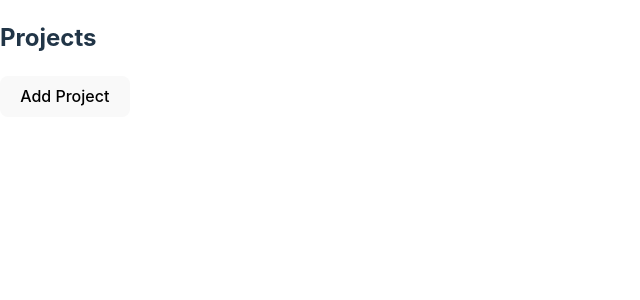
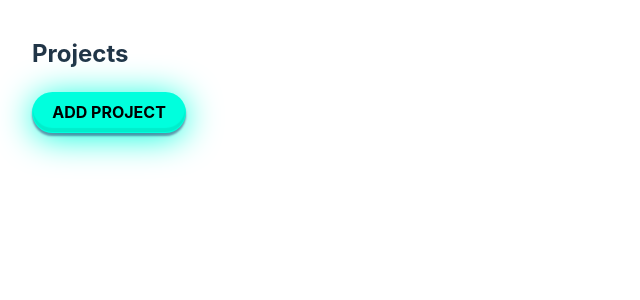
Before and after one commit to Johan-Melin/sketch-ux, a React (Vite) app: page / in a window 1280 px wide. Shown: the top 300 px of the page, without its empty margins (0-640 px from the left). Built offline with nearby package versions, Linux system fonts and the light colour scheme.

Commit message:
style project menu button

```diff
--- a/src/App.jsx
+++ b/src/App.jsx
@@ -1,6 +1,7 @@
 import { useState } from 'react';
 import ProjectMenu from './components/ProjectMenu';
 import ScreenEditor from './components/ScreenEditor';
+import "./App.css";
 
 function App() {
   const [currentScreen, setCurrentScreen] = useState(null);
--- /dev/null
+++ b/src/components/ProjectMenu.css
@@ -0,0 +1,12 @@
+.glowBtn {
+    background-color: #0fd;
+    border-radius: 9999px;
+    color: #000;
+    box-shadow: 0 3px 2px rgba(0,0,70,.4), 0 4px 35px #0fd, inset 0 -4px 1px #0ec;
+    transition: all 0.2s ease-out;
+}
+
+.glowBtn:hover {
+    color: #fff;
+    transform: scale(1.05);
+}
--- a/src/components/ProjectMenu.jsx
+++ b/src/components/ProjectMenu.jsx
@@ -1,4 +1,5 @@
 import { useState, useCallback } from 'react';
+import "./ProjectMenu.css";
 
 import PropTypes from 'prop-types';
 
@@ -69,7 +70,7 @@ const ProjectMenu = ({ onScreenSelect }) => {
               </li>
             ))}
           </ol>
-          <button onClick={addProject}>Add Project</button>
+          <button onClick={addProject} className="glowBtn">Add Project</button>
         </>
       ) : (
         <>
--- a/src/index.css
+++ b/src/index.css
@@ -13,15 +13,6 @@
   -moz-osx-font-smoothing: grayscale;
 }
 
-a {
-  font-weight: 500;
-  color: #646cff;
-  text-decoration: inherit;
-}
-a:hover {
-  color: #535bf2;
-}
-
 body {
   margin: 0;
   display: flex;
@@ -29,28 +20,14 @@ body {
   min-height: 100vh;
 }
 
-h1 {
-  font-size: 3.2em;
-  line-height: 1.1;
-}
-
 button {
-  border-radius: 8px;
   border: 1px solid transparent;
   padding: 0.6em 1.2em;
   font-size: 1em;
-  font-weight: 500;
+  font-weight: 700;
   font-family: inherit;
-  background-color: #1a1a1a;
+  text-transform: uppercase;
   cursor: pointer;
-  transition: border-color 0.25s;
-}
-button:hover {
-  border-color: #646cff;
-}
-button:focus,
-button:focus-visible {
-  outline: 4px auto -webkit-focus-ring-color;
 }
 
 @media (prefers-color-scheme: light) {
```
